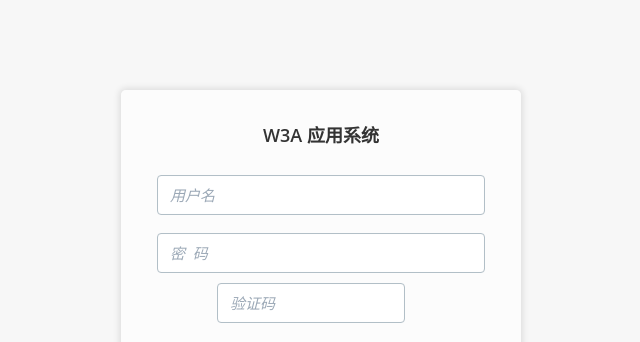
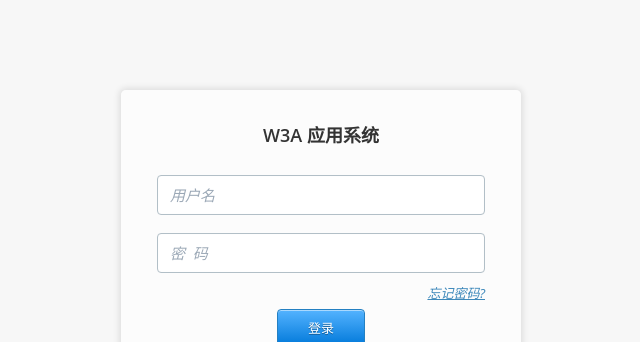
Before and after one commit to smarttang/w3a_SOC, a CodeIgniter app: page /bakup/index.php/login/index in a window 1280 px wide. Shown: the top 342 px of the page, without its empty margins (319-959 px from the left). Run offline with CodeIgniter, Linux system fonts and the light colour scheme; data that the repository does not hold is empty; some libraries are stand-ins or nearby versions.

Commit message:
update login

```diff
--- a/application/views/login.php
+++ b/application/views/login.php
@@ -40,7 +40,6 @@
                 <h6><?=$header?></h6>
                 <input class="span12" name="username" type="text" placeholder="用户名">
                 <input class="span12" name="password" type="password" placeholder="密  码">
-                <input class="span7" name="code" type="text" placeholder="验证码" style="margin-left:-20px;"> <span><?=$cap['image']?></span>
                 <a href="#" class="forgot">忘记密码?</a>
                 <button id="buttion1id" class="btn-glow primary login" name="buttion1id">登录</a>
             </div>
```
